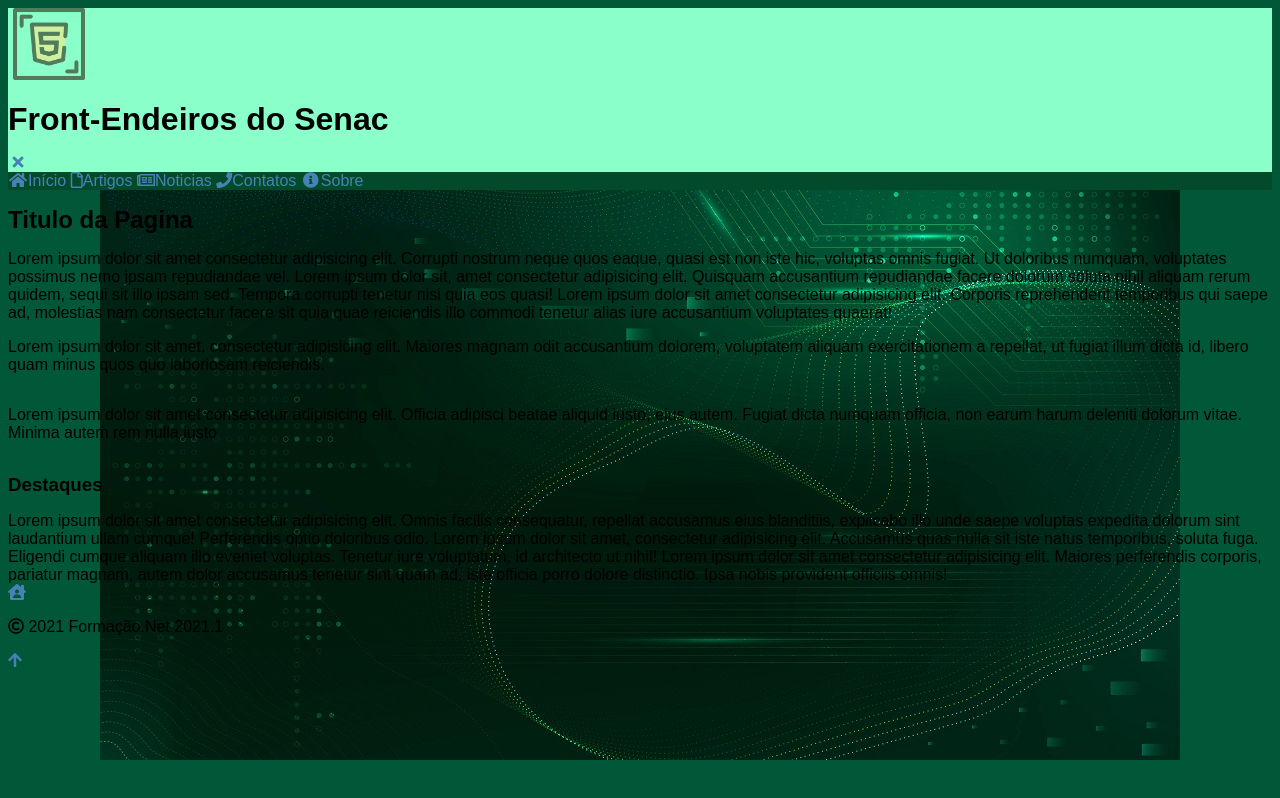
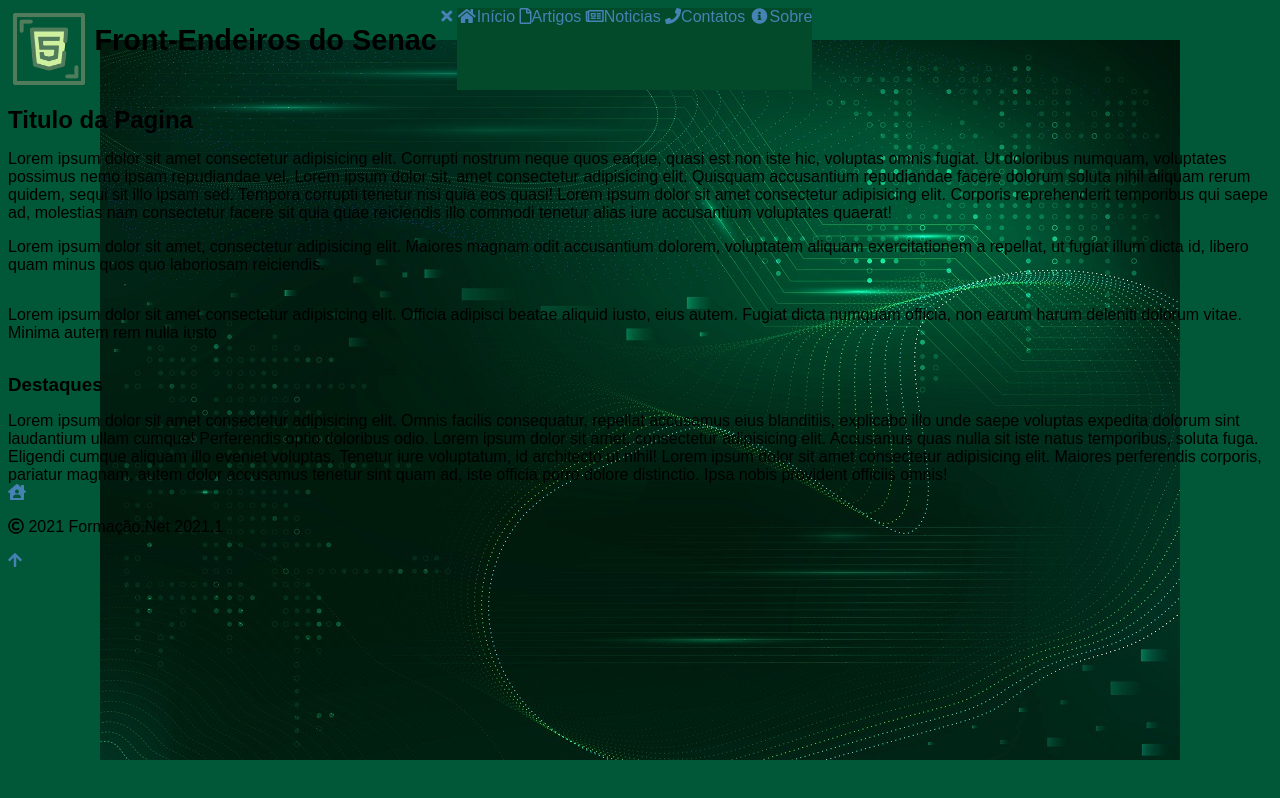
Before and after one commit to JoaoPauloMageste/front-endeiros-main, a plain HTML site: page template06.html in a window 1280 px wide. Drawn offline with Linux system fonts and the light colour scheme.

Commit message:
Update styles.css

```diff
--- a/css/styles.css
+++ b/css/styles.css
@@ -28,6 +28,8 @@ html, body {
 }
 
 header{
+display: flex;
+fle
     background-color: rgb(138, 255, 202);
 }
 
@@ -45,6 +47,13 @@ margin-top: 0.3rem;
 margin-left: 0.3rem;
 margin-bottom: 0.3rem;
 margin-right: 0.6rem;
+
+}
+
+header>h1{
+
+font-size: 1.8rem;
+margin: 0;
 
 }
 
```
